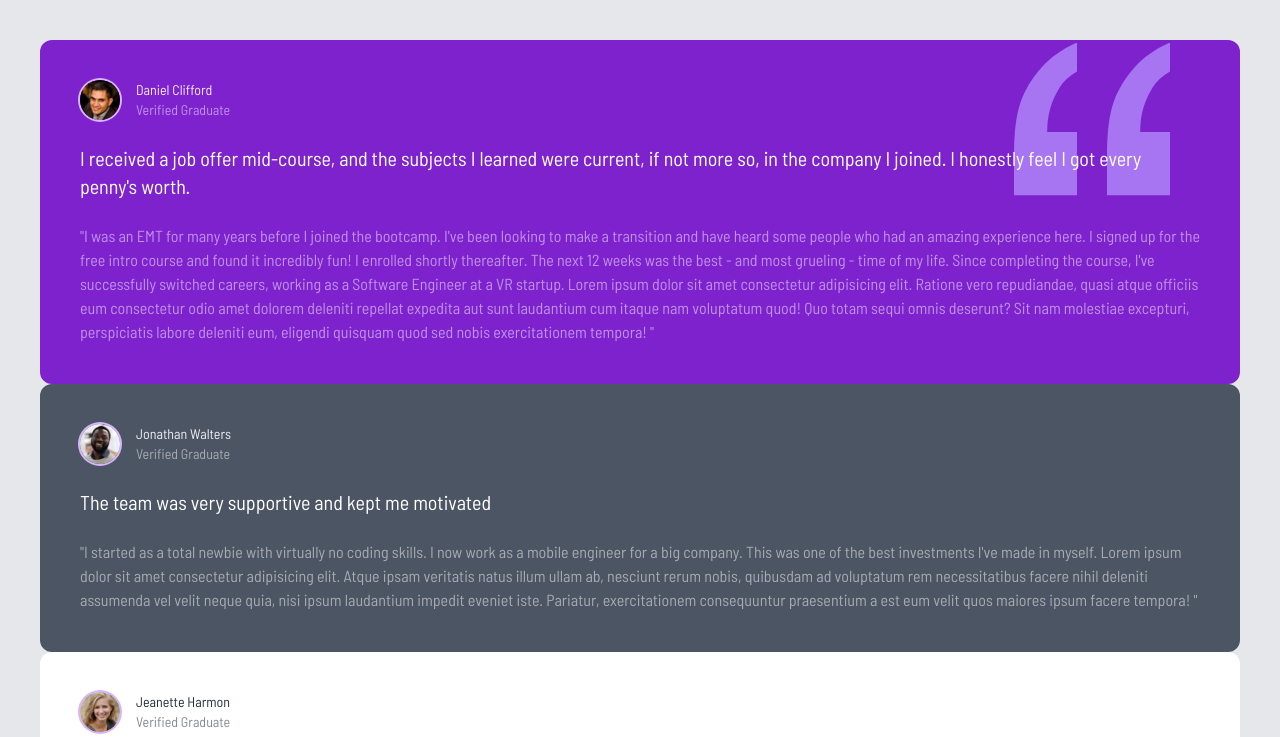
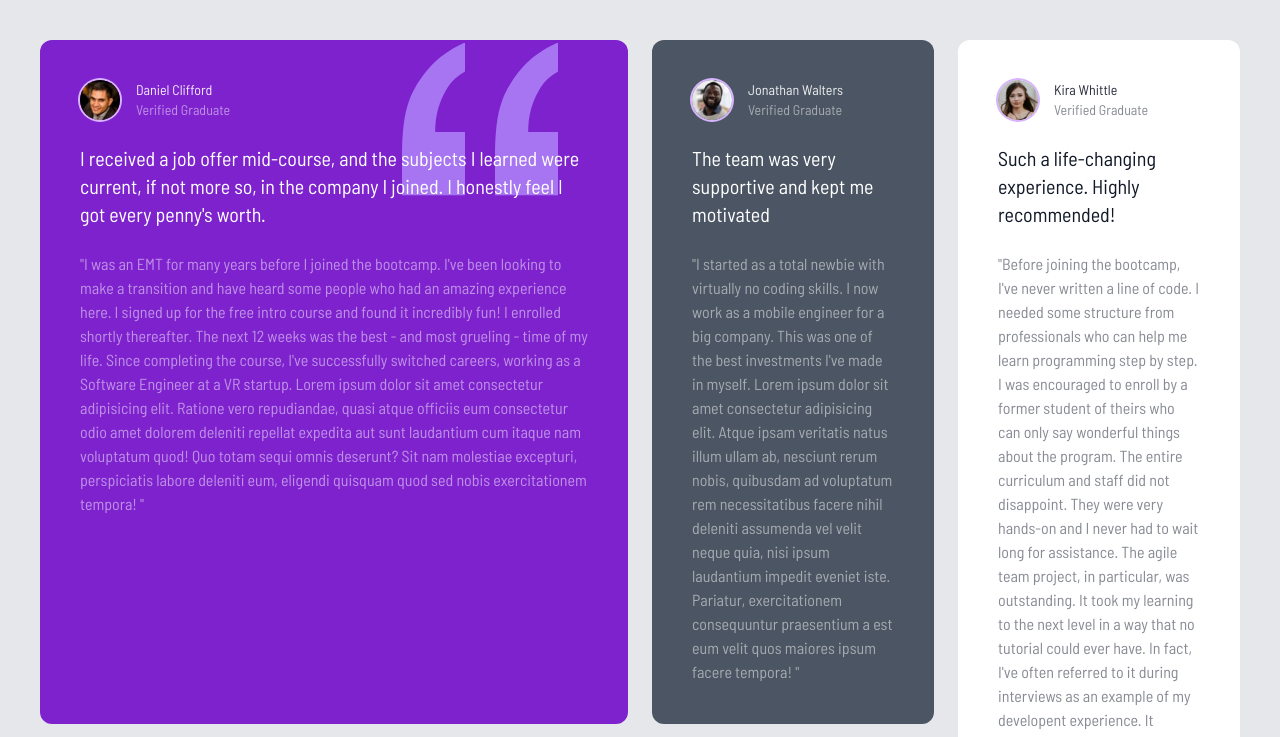
Before and after one commit to bikokwa/testimonial, a website: page src/index.html in a window 1280 px wide. Shown: the top 737 px of the page. Drawn offline with Linux system fonts and the light colour scheme.

Commit message:
add grid classes

```diff
--- a/src/index.html
+++ b/src/index.html
@@ -16,9 +16,11 @@
     <!-- Global Container -->
     <div class="container mx-auto max-w-7xl p-2 md:p-10">
       <!-- Grid Container -->
-      <div class="text-white">
+      <div
+        class="grid gap-6 grid-cols-1 text-white md:grid-cols-4 md:grid-rows-2"
+      >
         <!-- Box 1 -->
-        <div class="relative p-10 rounded-xl bg-purple-700">
+        <div class="relative p-10 rounded-xl bg-purple-700 md:col-span-2">
           <!-- Quotes Image -->
           <img
             src="images/bg-pattern-quotation.svg"
@@ -99,7 +101,9 @@
         </div>
 
         <!-- Box 3 -->
-        <div class="hidden p-10 rounded-xl text-gray-900 bg-white">
+        <div
+          class="hidden p-10 rounded-xl text-gray-900 bg-white md:row-span-2 md:block"
+        >
           <!-- Box Header -->
           <div class="flex space-x-4">
             <img
@@ -196,7 +200,7 @@
         </div>
 
         <!-- Box 6 -->
-        <div class="p-10 rounded-xl text-gray-900 bg-white">
+        <div class="p-10 rounded-xl text-gray-900 bg-white md:hidden">
           <!-- Box Header -->
           <div class="flex space-x-4">
             <img
```
Also changed, not shown: css/style.css.
